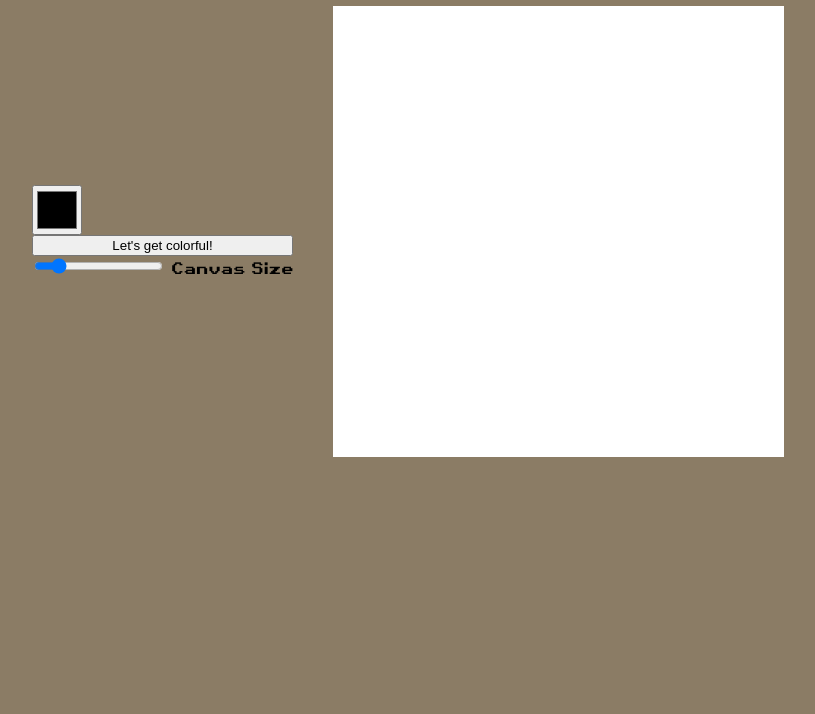
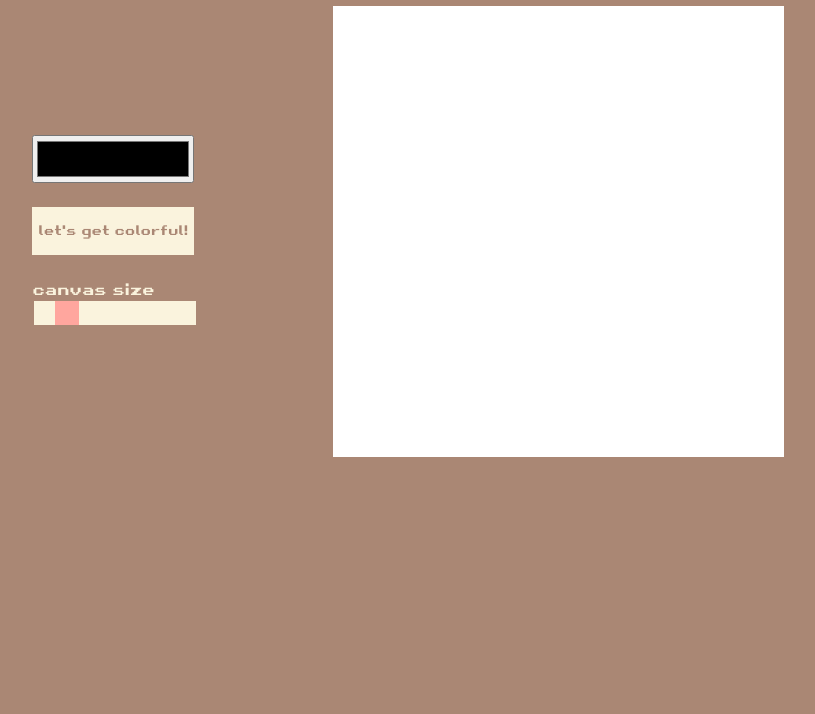
Before and after one commit to jaerlcruz/etch-a-sketch, a plain HTML site: page index.html in a window 1280 px wide. Shown: the part 86-800 px from the top of the page, without its empty margins (232-1047 px from the left). Drawn offline with Linux system fonts and the light colour scheme.

Commit message:
Modified appearance

```diff
--- a/index.html
+++ b/index.html
@@ -12,10 +12,11 @@
     <div class="ui">
         <div class="sidebar">
             <input type="color" id="colorpick"/>
-            <button id="colorful">Let's get colorful!</button>
+            <button id="colorful">let's get colorful!</button>
+            <!-- <button id="graduallyDark">low opacity</button> -->
             <div class="sizerange">
+                <div>canvas size</div>
                 <input type="range" min="1" max="100" value="16" class="slider" id="canvassize">
-                <label for="slider">Canvas Size</label>
               </div>
         </div>
         <div id="canvas">
--- a/script.js
+++ b/script.js
@@ -8,11 +8,8 @@ function initCanvas(size) {
         div.className = "pixel"
         div.setAttribute('style', 'background: #fff')
         div.addEventListener("mouseover", () => {
-            div.style.backgroundColor = 'gray';
+            div.style.backgroundColor = '#AED9E0';
         })
-        // div.onmousedown = function() {  //div.onmouseover = function() {
-        //     this.style.backgroundColor = 'gray';
-        // }
         col.appendChild(div)
         }
         canvas.appendChild(col)
@@ -34,8 +31,8 @@ function changeCanvas(size) {
 }
 
 function rainbow(pix) {
-    console.log("This is rainbow speaking!")
-    const colors = ['#D88C9A', '#F2D0A9', '#F1E3D3', '#99C1B9', '#A292C8']
+    console.log("This is rainbow() speaking!")
+    const colors = ['#AED9E0', '#FFA69E', '#FAF3DD', '#F3BE68', '#AA8774']
     // const pix = document.querySelector('.pixel');
     let random = Math.floor(Math.random() * 5);
     pix.addEventListener("mouseover", () => {
@@ -48,6 +45,17 @@ function changeColor(pix, color) {
     pix.addEventListener("mouseover", () => {
         pix.style.backgroundColor = color;
     })
+}
+
+function gradual(pix) { //FIXME
+    console.log("This is gradual() speaking!");
+    opac = 0
+    // grad.style.backgroundColor = `rgba(0,0,0${opac})`
+    pix.addEventListener("mouseover", () => {
+        let grad = document.createElement('div');
+        grad.className = 'grad'
+        grad.setAttribute('style', `background: rgba(0,0,0, 0.05); width: 100%; height: 100%;`)
+});
 }
 
 const rbbtn = document.querySelector('#colorful');
@@ -73,3 +81,12 @@ clr.addEventListener("input", () => {
     for (px of pxs) {
         changeColor(px, clr.value)
     }});
+
+let lowopac = document.getElementById('graduallyDark');
+
+lowopac.addEventListener("click", () => {
+    const pxs = document.querySelectorAll('.pixel');
+    for (px of pxs) {
+        gradual(px);
+    }
+})
--- a/style.css
+++ b/style.css
@@ -3,8 +3,10 @@
     src: url('./Retro\ Gaming.ttf') format('truetype');
 }
 
+
 body {
-    background: #8b7c65;
+    background: #AA8774;
+    color: #FAF3DD;
     font-family: RetroGaming;
     display: flex;
     flex-direction: column;
@@ -13,11 +15,20 @@ body {
     padding-right: 20%;
 }
 
+button {
+    background-color: #FAF3DD;
+    font-family: RetroGaming;
+    color: #AA8774;
+    border: 0px;
+    width: 100%;
+    height: 48px;
+}
 
 .ui {
     display: flex;
     align-items: center;
     justify-content: space-between;
+    gap: 24px;
     width: 100%;
     height: 100%;
 }
@@ -25,7 +36,39 @@ body {
 .sidebar {
     display: flex;
     flex-direction: column;
+    gap: 24px;
 }
+
+.slider {
+    -webkit-appearance: none;
+    appearance: none;
+    background: #FAF3DD;
+    width: 100%;
+    height: 24px;
+    cursor: pointer;
+    outline: none;
+    overflow: hidden;
+    border-radius: 0px;
+  }
+
+  .slider::-webkit-slider-thumb {
+    -webkit-appearance: none;
+    appearance: none;
+    width: 24px;
+    height: 24px;
+    background: #FFA69E;
+    cursor: pointer;
+  }
+
+  .slider::-moz-range-thumb {
+    -webkit-appearance: none;
+    appearance: none;
+    width: 24px;
+    height: 24px;
+    background: #FFA69E;
+    cursor: pointer;
+  }
+
 
 #canvas {
     display: flex;
@@ -50,6 +93,6 @@ body {
 }
 
 #colorpick {
-    width: 50px;
-    height: 50px;
+    width: 100%;
+    height: 48px;
 }
```
